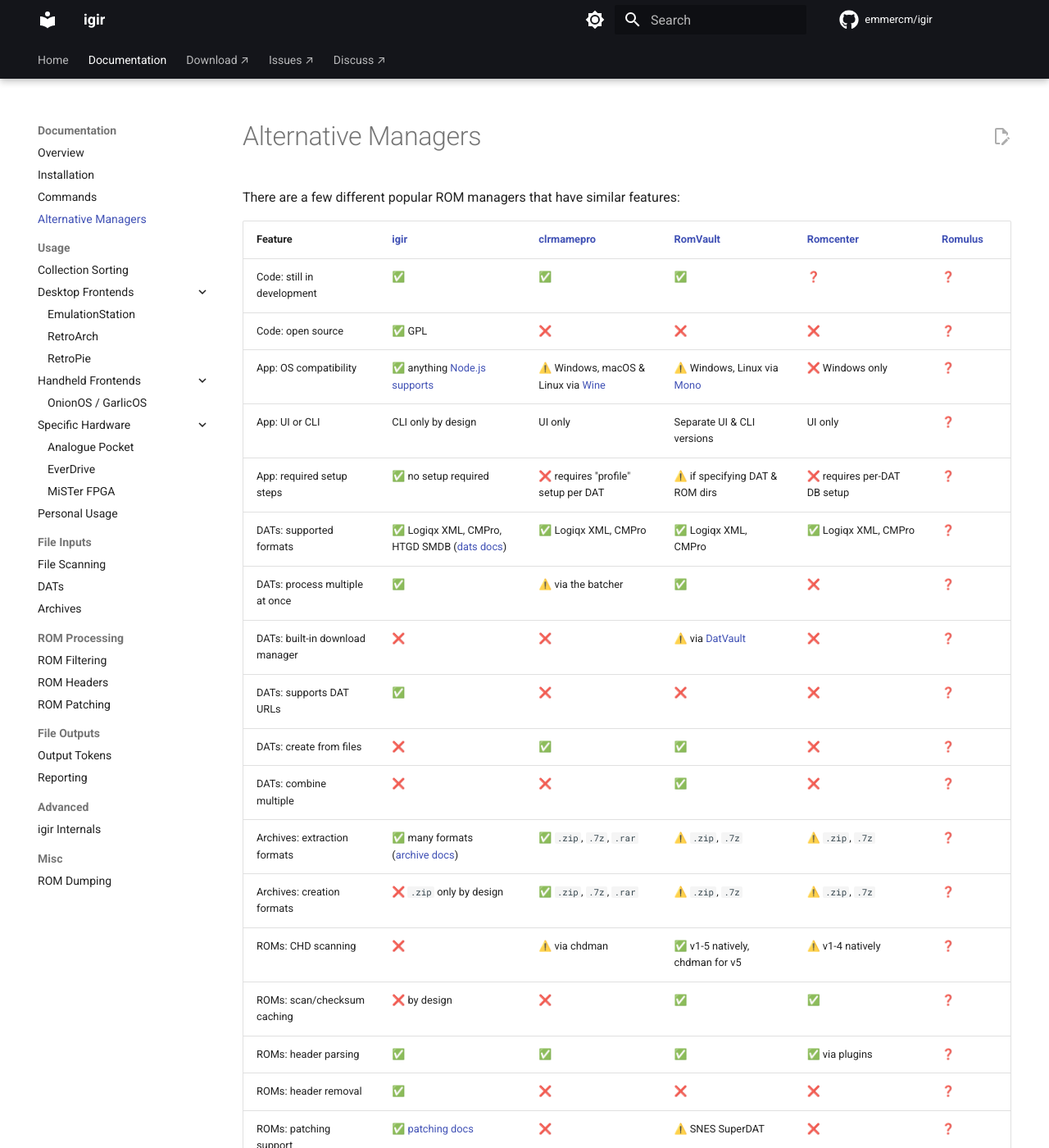
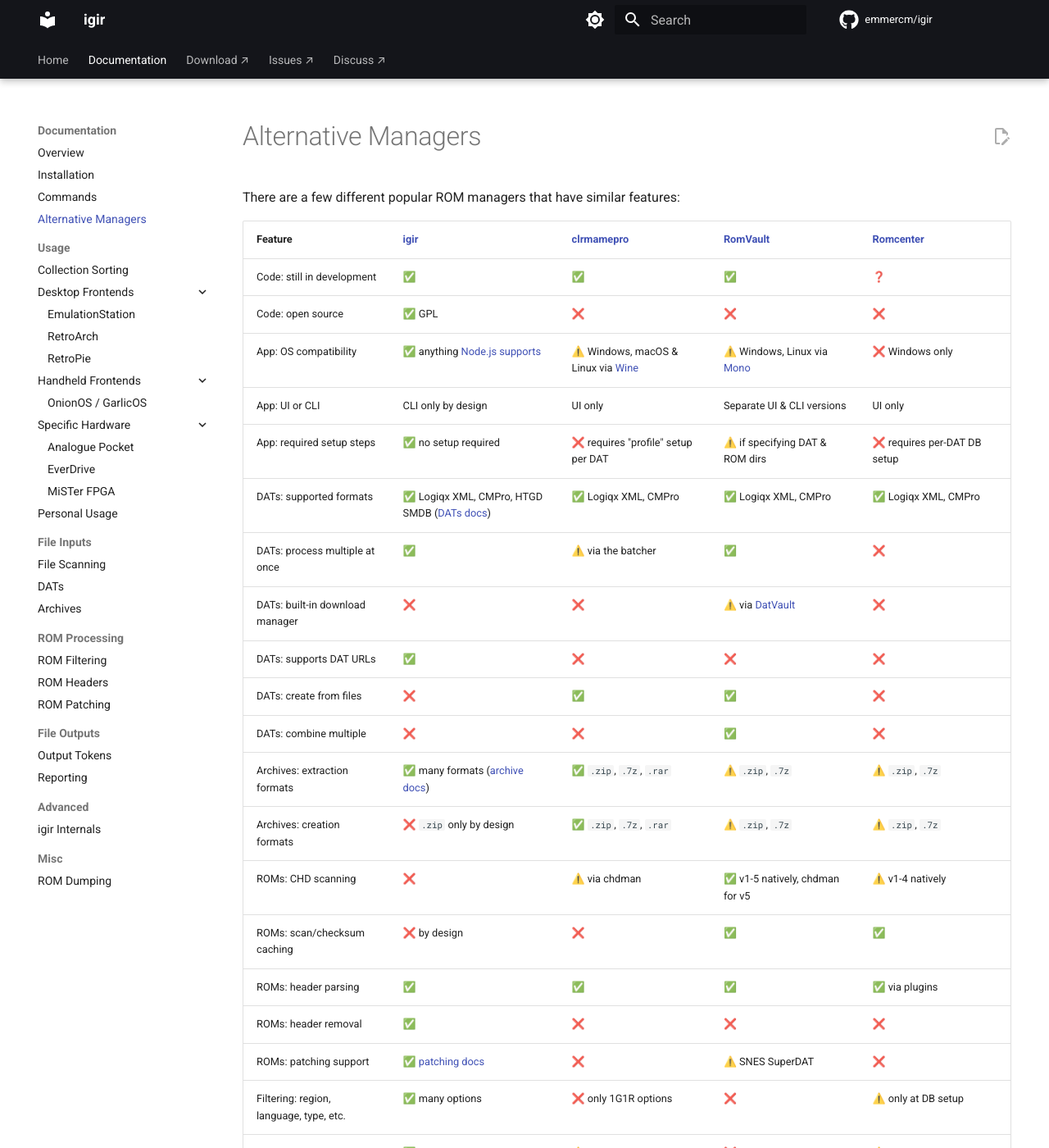
Before and after one commit to emmercm/igir, an MkDocs documentation site: the page built from docs/alternatives.md, in a window 1280 px wide and 1400 px high. Shown: the whole window at 82% size. Built offline with MkDocs 1.6.1 and Material for MkDocs 9.7.7, drawn with Linux system fonts in a browser that asks for light colours; comment, search, counter and statistics services are not loaded; some of the changed text lies outside the part shown.

Commit message:
Remove Romulus

```diff
--- a/docs/alternatives.md
+++ b/docs/alternatives.md
@@ -2,30 +2,30 @@
 
 There are a few different popular ROM managers that have similar features:
 
-| Feature                                 | [igir](index.md)                                              | [clrmamepro](https://mamedev.emulab.it/clrmamepro/)           | [RomVault](https://www.romvault.com/)                       | [Romcenter](http://www.romcenter.com/)     | [Romulus](https://romulus.cc/) |
-|-----------------------------------------|---------------------------------------------------------------|---------------------------------------------------------------|-------------------------------------------------------------|--------------------------------------------|--------------------------------|
-| Code: still in development              | ✅                                                             | ✅                                                             | ✅                                                           | ❓                                          | ❓                              |
-| Code: open source                       | ✅ GPL                                                         | ❌                                                             | ❌                                                           | ❌                                          | ❓                              |
-| App: OS compatibility                   | ✅ anything [Node.js supports](https://nodejs.org/en/download) | ⚠️ Windows, macOS & Linux via [Wine](https://www.winehq.org/) | ⚠️ Windows, Linux via [Mono](https://www.mono-project.com/) | ❌ Windows only                             | ❓                              |
-| App: UI or CLI                          | CLI only by design                                            | UI only                                                       | Separate UI & CLI versions                                  | UI only                                    | ❓                              |
-| App: required setup steps               | ✅ no setup required                                           | ❌ requires "profile" setup per DAT                            | ⚠️ if specifying DAT & ROM dirs                             | ❌ requires per-DAT DB setup                | ❓                              |
-| DATs: supported formats                 | ✅ Logiqx XML, CMPro, HTGD SMDB ([dats docs](input/dats.md))   | ✅ Logiqx XML, CMPro                                           | ✅ Logiqx XML, CMPro                                         | ✅ Logiqx XML, CMPro                        | ❓                              |
-| DATs: process multiple at once          | ✅                                                             | ⚠️ via the batcher                                            | ✅                                                           | ❌                                          | ❓                              |
-| DATs: built-in download manager         | ❌                                                             | ❌                                                             | ⚠️ via [DatVault](https://www.datvault.com/)                | ❌                                          | ❓                              |
-| DATs: supports DAT URLs                 | ✅                                                             | ❌                                                             | ❌                                                           | ❌                                          | ❓                              |
-| DATs: create from files                 | ❌                                                             | ✅                                                             | ✅                                                           | ❌                                          | ❓                              |
-| DATs: combine multiple                  | ❌                                                             | ❌                                                             | ✅                                                           | ❌                                          | ❓                              |
-| Archives: extraction formats            | ✅ many formats ([archive docs](input/archives.md))            | ✅ `.zip`, `.7z`, `.rar`                                       | ⚠️ `.zip`, `.7z`                                            | ⚠️ `.zip`, `.7z`                           | ❓                              |
-| Archives: creation formats              | ❌ `.zip` only by design                                       | ✅ `.zip`, `.7z`, `.rar`                                       | ⚠️ `.zip`, `.7z`                                            | ⚠️ `.zip`, `.7z`                           | ❓                              |
-| ROMs: CHD scanning                      | ❌                                                             | ⚠️ via chdman                                                 | ✅ v1-5 natively, chdman for v5                              | ⚠️ v1-4 natively                           | ❓                              |
-| ROMs: scan/checksum caching             | ❌ by design                                                   | ❌                                                             | ✅                                                           | ✅                                          | ❓                              |
-| ROMs: header parsing                    | ✅                                                             | ✅                                                             | ✅                                                           | ✅ via plugins                              | ❓                              |
-| ROMs: header removal                    | ✅                                                             | ❌                                                             | ❌                                                           | ❌                                          | ❓                              |
-| ROMs: patching support                  | ✅ [patching docs](rom-patching.md)                            | ❌                                                             | ⚠️ SNES SuperDAT                                            | ❌                                          | ❓                              |
-| Filtering: region, language, type, etc. | ✅ many options                                                | ❌ only 1G1R options                                           | ❌                                                           | ⚠️ only at DB setup                        | ❓                              |
-| Filtering: 1G1R support                 | ✅ many options                                                | ⚠️ region & language only                                     | ❌                                                           | ⚠️ only at DB setup                        | ❓                              |
-| Reports: report-only mode               | ✅                                                             | ✅                                                             | ✅                                                           | ✅                                          | ❓                              |
-| Reports: easily parseable               | ✅ CSV                                                         | ⚠️ newline-separated "have" & "miss" lists                    | ⚠️ newline-separated "full" & "fix" reports                 | ⚠️ newline-separated "have" & "miss" lists | ❓                              |
-| Output: separate input & output dirs    | ✅                                                             | ❌                                                             | ⚠️ yes but files are always moved                           | ❌                                          | ❓                              |
-| Output: subdirectory customization      | ✅                                                             | ❌                                                             | ✅                                                           | ❌                                          | ❓                              |
-| Output: fixdat creation                 | ✅ [dats docs](input/dats.md)                                  | ✅                                                             | ✅                                                           | ❌                                          | ❓                              |
+| Feature                                 | [igir](index.md)                                              | [clrmamepro](https://mamedev.emulab.it/clrmamepro/)           | [RomVault](https://www.romvault.com/)                       | [Romcenter](http://www.romcenter.com/)     |
+|-----------------------------------------|---------------------------------------------------------------|---------------------------------------------------------------|-------------------------------------------------------------|--------------------------------------------|
+| Code: still in development              | ✅                                                             | ✅                                                             | ✅                                                           | ❓                                          |
+| Code: open source                       | ✅ GPL                                                         | ❌                                                             | ❌                                                           | ❌                                          |
+| App: OS compatibility                   | ✅ anything [Node.js supports](https://nodejs.org/en/download) | ⚠️ Windows, macOS & Linux via [Wine](https://www.winehq.org/) | ⚠️ Windows, Linux via [Mono](https://www.mono-project.com/) | ❌ Windows only                             |
+| App: UI or CLI                          | CLI only by design                                            | UI only                                                       | Separate UI & CLI versions                                  | UI only                                    |
+| App: required setup steps               | ✅ no setup required                                           | ❌ requires "profile" setup per DAT                            | ⚠️ if specifying DAT & ROM dirs                             | ❌ requires per-DAT DB setup                |
+| DATs: supported formats                 | ✅ Logiqx XML, CMPro, HTGD SMDB ([DATs docs](input/dats.md))   | ✅ Logiqx XML, CMPro                                           | ✅ Logiqx XML, CMPro                                         | ✅ Logiqx XML, CMPro                        |
+| DATs: process multiple at once          | ✅                                                             | ⚠️ via the batcher                                            | ✅                                                           | ❌                                          |
+| DATs: built-in download manager         | ❌                                                             | ❌                                                             | ⚠️ via [DatVault](https://www.datvault.com/)                | ❌                                          |
+| DATs: supports DAT URLs                 | ✅                                                             | ❌                                                             | ❌                                                           | ❌                                          |
+| DATs: create from files                 | ❌                                                             | ✅                                                             | ✅                                                           | ❌                                          |
+| DATs: combine multiple                  | ❌                                                             | ❌                                                             | ✅                                                           | ❌                                          |
+| Archives: extraction formats            | ✅ many formats ([archive docs](input/archives.md))            | ✅ `.zip`, `.7z`, `.rar`                                       | ⚠️ `.zip`, `.7z`                                            | ⚠️ `.zip`, `.7z`                           |
+| Archives: creation formats              | ❌ `.zip` only by design                                       | ✅ `.zip`, `.7z`, `.rar`                                       | ⚠️ `.zip`, `.7z`                                            | ⚠️ `.zip`, `.7z`                           |
+| ROMs: CHD scanning                      | ❌                                                             | ⚠️ via chdman                                                 | ✅ v1-5 natively, chdman for v5                              | ⚠️ v1-4 natively                           |
+| ROMs: scan/checksum caching             | ❌ by design                                                   | ❌                                                             | ✅                                                           | ✅                                          |
+| ROMs: header parsing                    | ✅                                                             | ✅                                                             | ✅                                                           | ✅ via plugins                              |
+| ROMs: header removal                    | ✅                                                             | ❌                                                             | ❌                                                           | ❌                                          |
+| ROMs: patching support                  | ✅ [patching docs](rom-patching.md)                            | ❌                                                             | ⚠️ SNES SuperDAT                                            | ❌                                          |
+| Filtering: region, language, type, etc. | ✅ many options                                                | ❌ only 1G1R options                                           | ❌                                                           | ⚠️ only at DB setup                        |
+| Filtering: 1G1R support                 | ✅ many options                                                | ⚠️ region & language only                                     | ❌                                                           | ⚠️ only at DB setup                        |
+| Reports: report-only mode               | ✅                                                             | ✅                                                             | ✅                                                           | ✅                                          |
+| Reports: easily parseable               | ✅ CSV                                                         | ⚠️ newline-separated "have" & "miss" lists                    | ⚠️ newline-separated "full" & "fix" reports                 | ⚠️ newline-separated "have" & "miss" lists |
+| Output: separate input & output dirs    | ✅                                                             | ❌                                                             | ⚠️ yes but files are always moved                           | ❌                                          |
+| Output: subdirectory customization      | ✅                                                             | ❌                                                             | ✅                                                           | ❌                                          |
+| Output: fixdat creation                 | ✅ [DATs docs](input/dats.md)                                  | ✅                                                             | ✅                                                           | ❌                                          |
```
